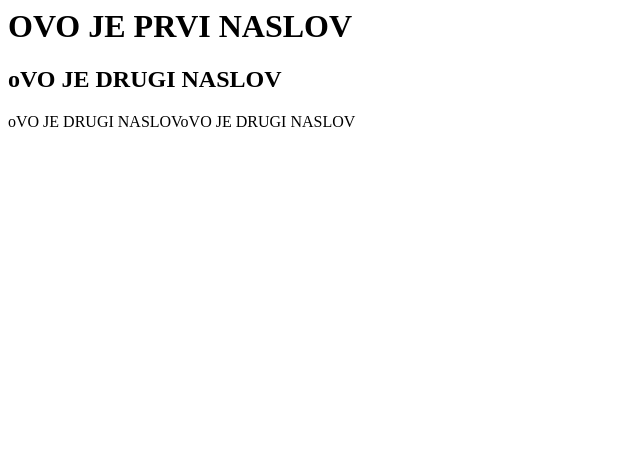
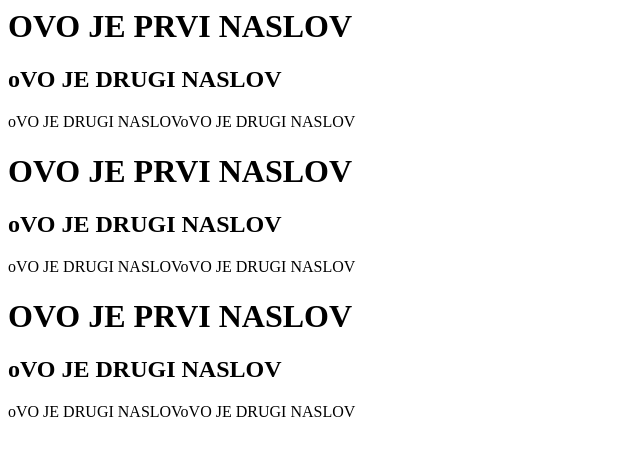
Before and after one commit to damirtrncic/proba1, a plain HTML site: page index.html in a window 1280 px wide. Shown: the whole page, without its empty margins (0-640 px from the left). Drawn offline with Linux system fonts and the light colour scheme.

Commit message:
Update index.html

```diff
--- a/index.html
+++ b/index.html
@@ -6,5 +6,8 @@
 <body>
     <h1>OVO JE PRVI NASLOV</h1>
     <h2>oVO JE DRUGI NASLOV</h2 <h2>oVO JE DRUGI NASLOV</h2 <h2>oVO JE DRUGI NASLOV</h2 </body>
-
+ <h1>OVO JE PRVI NASLOV</h1>
+    <h2>oVO JE DRUGI NASLOV</h2 <h2>oVO JE DRUGI NASLOV</h2 <h2>oVO JE DRUGI NASLOV</h2 </body>
+         <h1>OVO JE PRVI NASLOV</h1>
+    <h2>oVO JE DRUGI NASLOV</h2 <h2>oVO JE DRUGI NASLOV</h2 <h2>oVO JE DRUGI NASLOV</h2 </body>
 </html>
```
